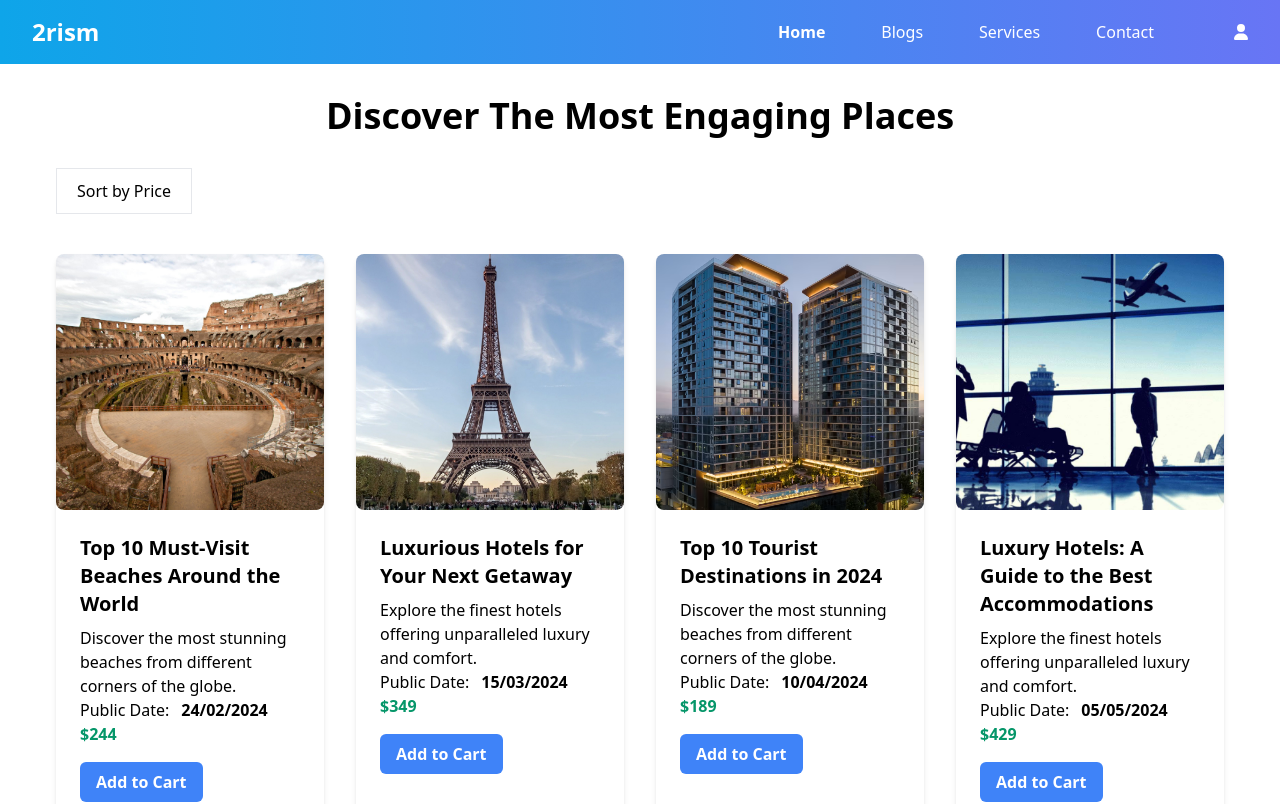
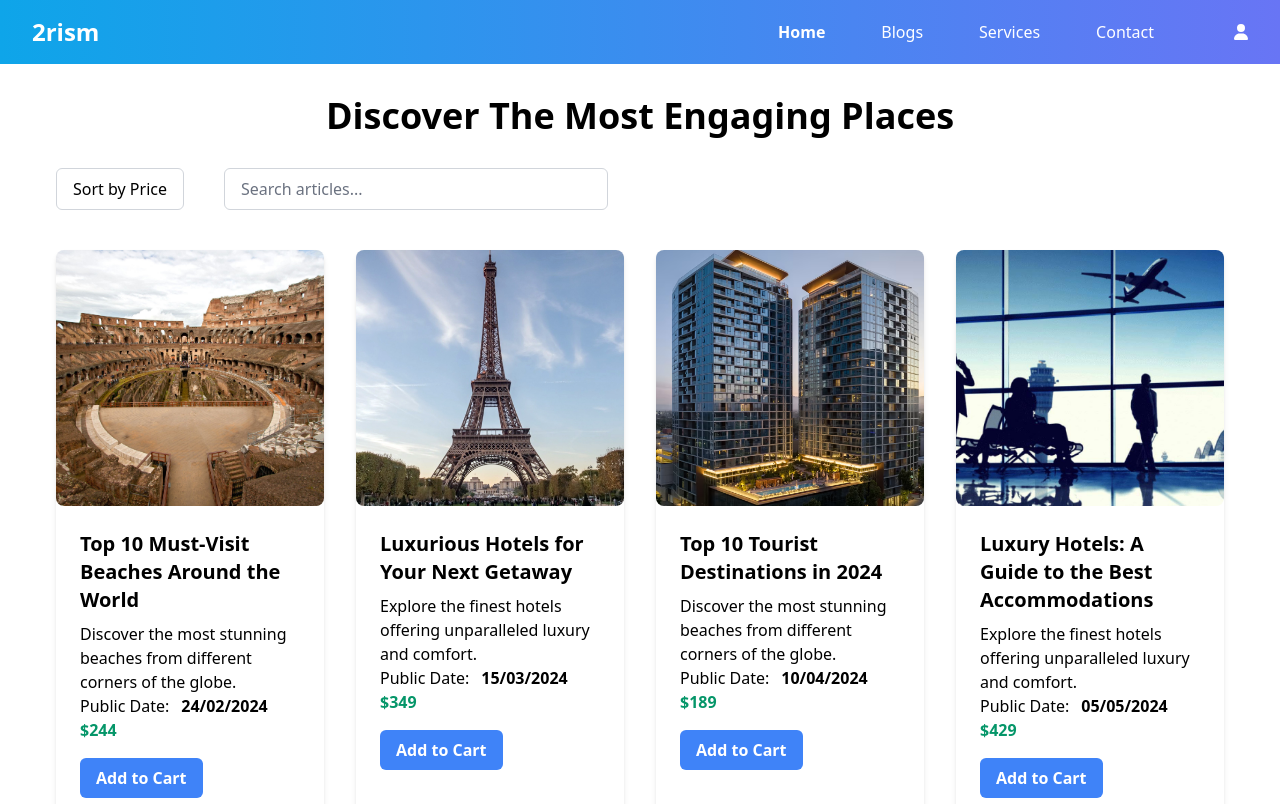
Before and after one commit to d-dope/TBC-R, a React (Create React App) app: page / in a window 1280 px wide. Shown: the top 804 px of the page. Built offline with nearby package versions, Linux system fonts and the light colour scheme.

Commit message:
Added Search Articles functionality Added Debounce

```diff
--- a/src/components/ArticleList.jsx
+++ b/src/components/ArticleList.jsx
@@ -6,6 +6,15 @@ import SortButton from './Sort';
 function ArticlesList() {
   const [sortedArticles, setSortedArticles] = useState(articles);
   const [isSorted, setIsSorted] = useState(false);
+  const [searchQuery, setSearchQuery] = useState('');
+
+  const debounce = (func, delay) => {
+    let timeoutId;
+    return function(...args) {
+      clearTimeout(timeoutId);
+      timeoutId = setTimeout(() => func.apply(this, args), delay);
+    };
+  };
 
   const handleSort = () => {
     if (!isSorted) {
@@ -18,9 +27,24 @@ function ArticlesList() {
     }
   };
 
+  const handleSearch = debounce((query) => {
+    setSearchQuery(query);
+    const filteredArticles = articles.filter(article =>
+      article.title.toLowerCase().includes(query.toLowerCase())
+    );
+    setSortedArticles(filteredArticles);
+  }, 150);
+
   return (
     <div>
       <SortButton handleClick={handleSort} />
+      <input
+        type="text"
+        placeholder="Search articles..."
+        onChange={(e) => handleSearch(e.target.value)}
+        value={searchQuery}
+        className="w-full md:w-96 px-4 py-2 rounded-md border border-gray-300 focus:outline-none focus:border-blue-500"
+      />
       <div className="grid grid-cols-1 sm:grid-cols-2 md:grid-cols-3 lg:grid-cols-4 gap-8 mb-12 p-10">
         {sortedArticles.map((article, index) => (
           <Article
--- a/src/components/Sort.jsx
+++ b/src/components/Sort.jsx
@@ -2,7 +2,7 @@ import React from 'react';
 
 const SortButton = ({ handleClick }) => {
   return (
-    <button className="border border-collapse px-5 py-2.5 ml-10" onClick={handleClick}>
+    <button className="md:w-32 px-4 py-2 rounded-md border border-gray-300 focus:outline-none focus:border-blue-500 ml-10 mr-10" onClick={handleClick}>
       Sort by Price
     </button>
   );
```
